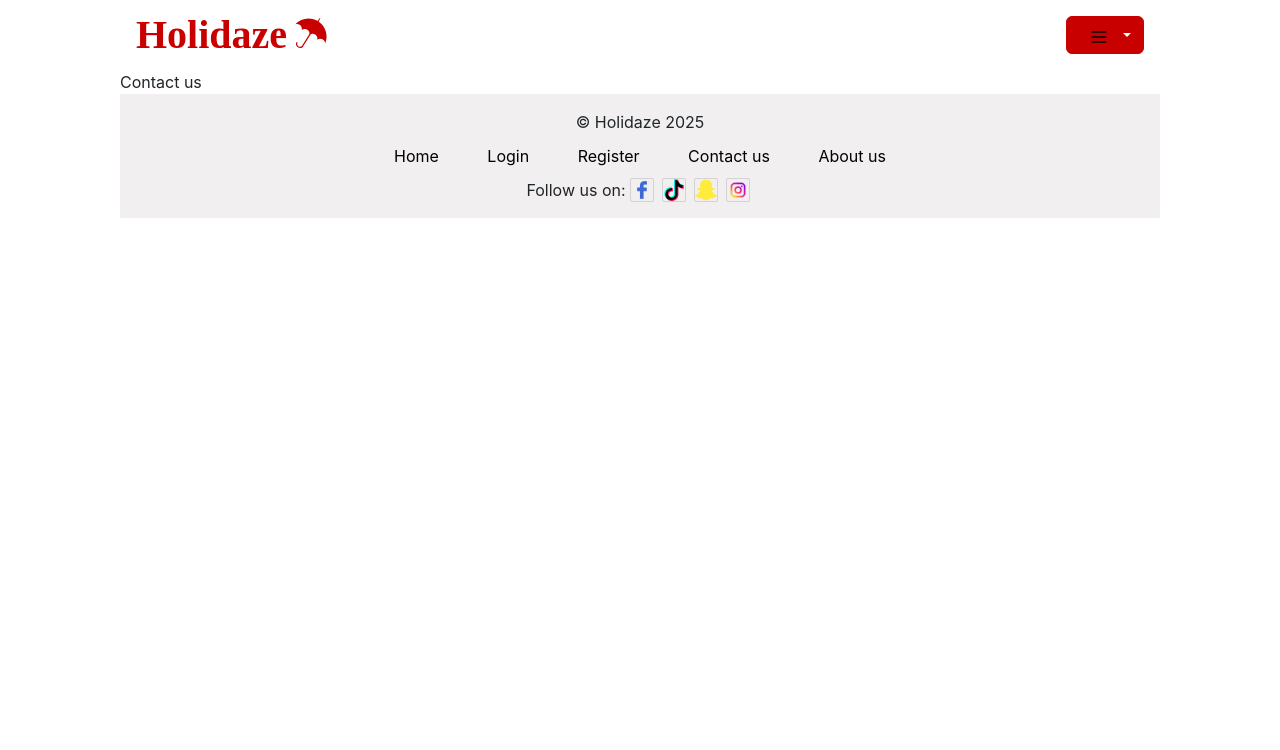
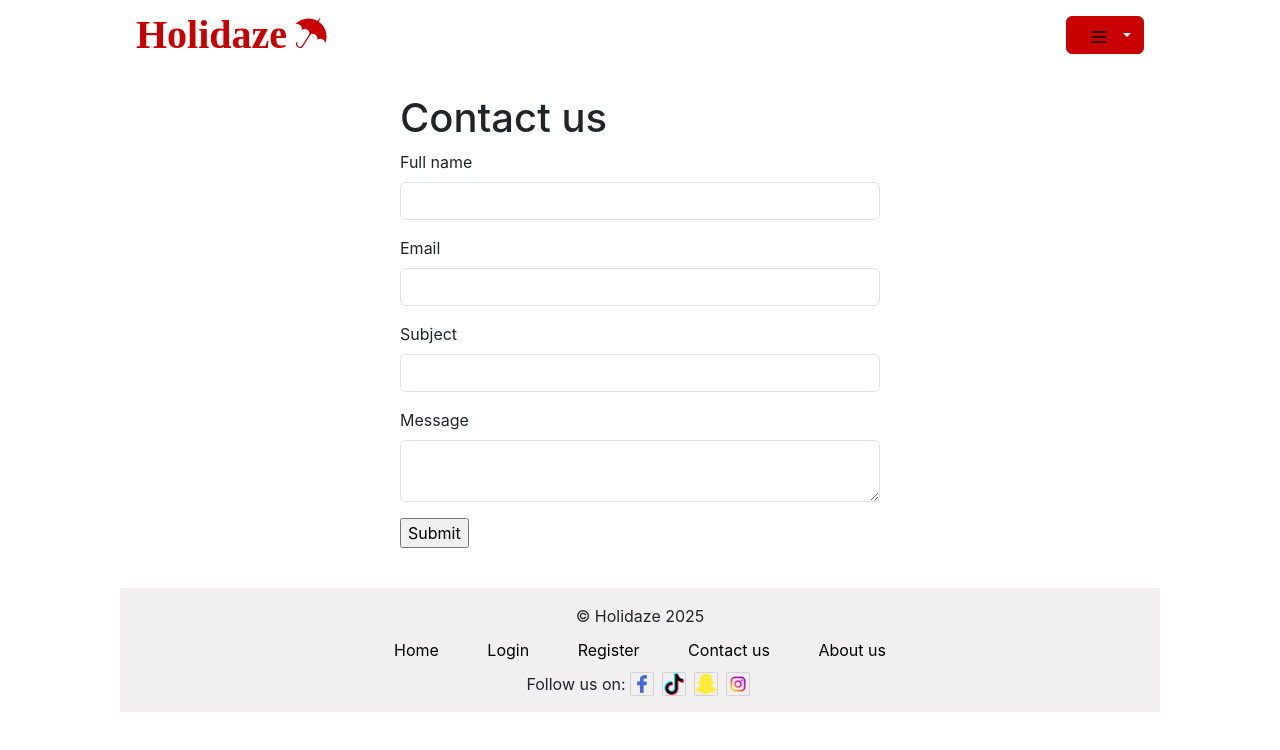
Before and after one commit to AbiyuTashoma/holidaze, a React (Create React App) app: page /contact in a window 1280 px wide. Shown: the top 750 px of the page. Built offline with nearby package versions, Linux system fonts and the light colour scheme; a web font is replaced by a local one.

Commit message:
contact form

```diff
--- a/src/components/jsx/pages/contact/index.jsx
+++ b/src/components/jsx/pages/contact/index.jsx
@@ -1,5 +1,7 @@
+import ContactForm from "../../resources/contactForm";
+
 function Contact() {
-  return <div>Contact us</div>
+  return <ContactForm />
 }
 
 export default Contact;
--- /dev/null
+++ b/src/components/jsx/resources/contactForm/index.jsx
@@ -0,0 +1,71 @@
+import { useForm } from 'react-hook-form';
+import { yupResolver } from '@hookform/resolvers/yup';
+import * as yup from 'yup';
+
+const schema = yup
+  .object({
+    fullName: yup
+      .string()
+      .min(3, 'Full name should be at least 3 characters.')
+      .required('Please enter your full name'),
+    email: yup
+      .string()
+      .email()
+      .matches(/^[\w-.]+@([\w-]+.)+[\w-]{2,4}$/, {message: 'Enter a proper email address'})
+      .required('Please enter your email'),
+    subject: yup
+      .string()
+      .min(3, 'Your subject should be at least 3 characters.')
+      .required('Please enter your subject'),
+    message: yup
+      .string()
+      .min(3, 'Your message should be at least 3 characters.')
+      .required('Please enter your message'),
+  })
+  .required();
+
+function ContactForm () {
+    const {
+    register,
+    handleSubmit,
+    formState: { errors },
+  } = useForm({
+    resolver: yupResolver(schema),
+  });
+
+  function onSubmit(data, event) {
+    console.log(data);
+    event.target.reset();
+  }
+
+  return (
+    // <div className='ms-2 me-2'>
+      <form onSubmit={handleSubmit(onSubmit)} className='form-size'>
+        <h1>Contact us</h1>
+        <div>
+          <label htmlFor="fullName" className='form-label'>Full name</label>
+          <input id='fullName' name='fullName' className='form-control' {...register('fullName')} />
+          <p className='text-danger'>{errors.fullName?.message}</p>
+        </div>
+        <div>
+          <label htmlFor="email" className='form-label'>Email</label>
+          <input id='email' name='email' className='form-control' {...register('email')} />
+          <p className='text-danger'>{errors.email?.message}</p>
+        </div>
+        <div>
+          <label htmlFor="subject" className='form-label'>Subject</label>
+          <input id='subject' name='subject' className='form-control' {...register('subject')} />
+          <p className='text-danger'>{errors.subject?.message}</p>
+        </div>
+        <div>
+          <label htmlFor="message" className='form-label'>Message</label>
+          <textarea id='message' name='message' className='form-control' {...register('message')}></textarea>
+          <p className='text-danger'>{errors.message?.message}</p>
+        </div>
+        <input type="submit" className='submit-button'/>
+      </form>
+    // </div>
+  );
+}
+
+export default ContactForm;
--- /dev/null
+++ b/src/components/styles/components/_form.scss
@@ -0,0 +1,5 @@
+.form-size {
+  max-width: 500px;
+  margin: 40px auto;
+  padding: 0px 10px;
+}
--- a/src/components/styles/index.scss
+++ b/src/components/styles/index.scss
@@ -8,3 +8,4 @@
 @import "./components/avenue";
 @import "./components/rating";
 @import "../../../node_modules/react-datepicker/dist/react-datepicker.css";
+@import "./components/form";
```
